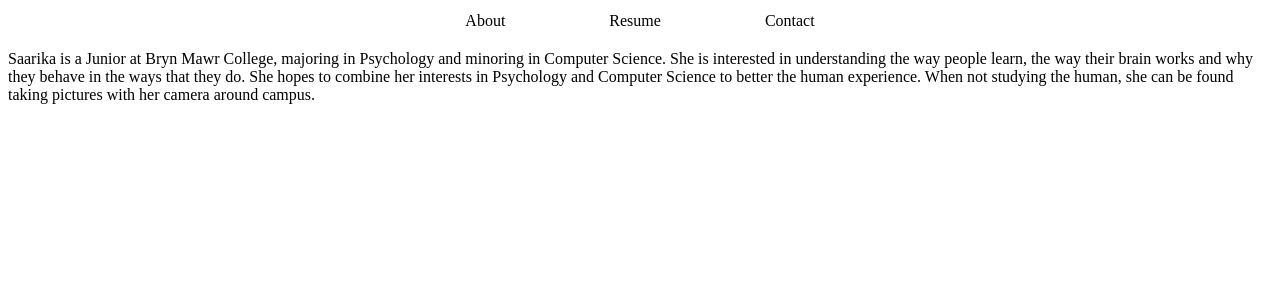
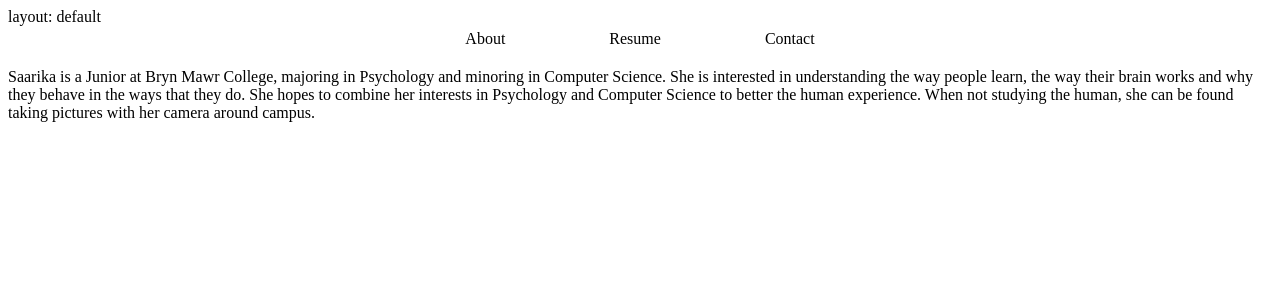
Before and after one commit to Saarikakumar/Saarikakumar.github.io, a Jekyll site: the page index.html, which Jekyll copies as it is, in a window 1280 px wide. Shown: the top 300 px of the page. Built offline with Jekyll 4.4.1, drawn with Linux system fonts in a browser that asks for light colours.

Commit message:
Update index.html

```diff
--- a/index.html
+++ b/index.html
@@ -1,4 +1,8 @@
-</header>
+layout: default
+
+<html>
+
+<body>
 
  <link rel="stylesheet" href="main.css">
         <nav>
@@ -15,3 +19,6 @@
 
 
 <p id="about">Saarika is a Junior at Bryn Mawr College, majoring in Psychology and minoring in Computer Science. She is interested in understanding the way people learn, the way their brain works and why they behave in the ways that they do. She hopes to combine her interests in Psychology and Computer Science to better the human experience. When not studying the human, she can be found taking pictures with her camera around campus.</p>
+
+
+ </body>
```
